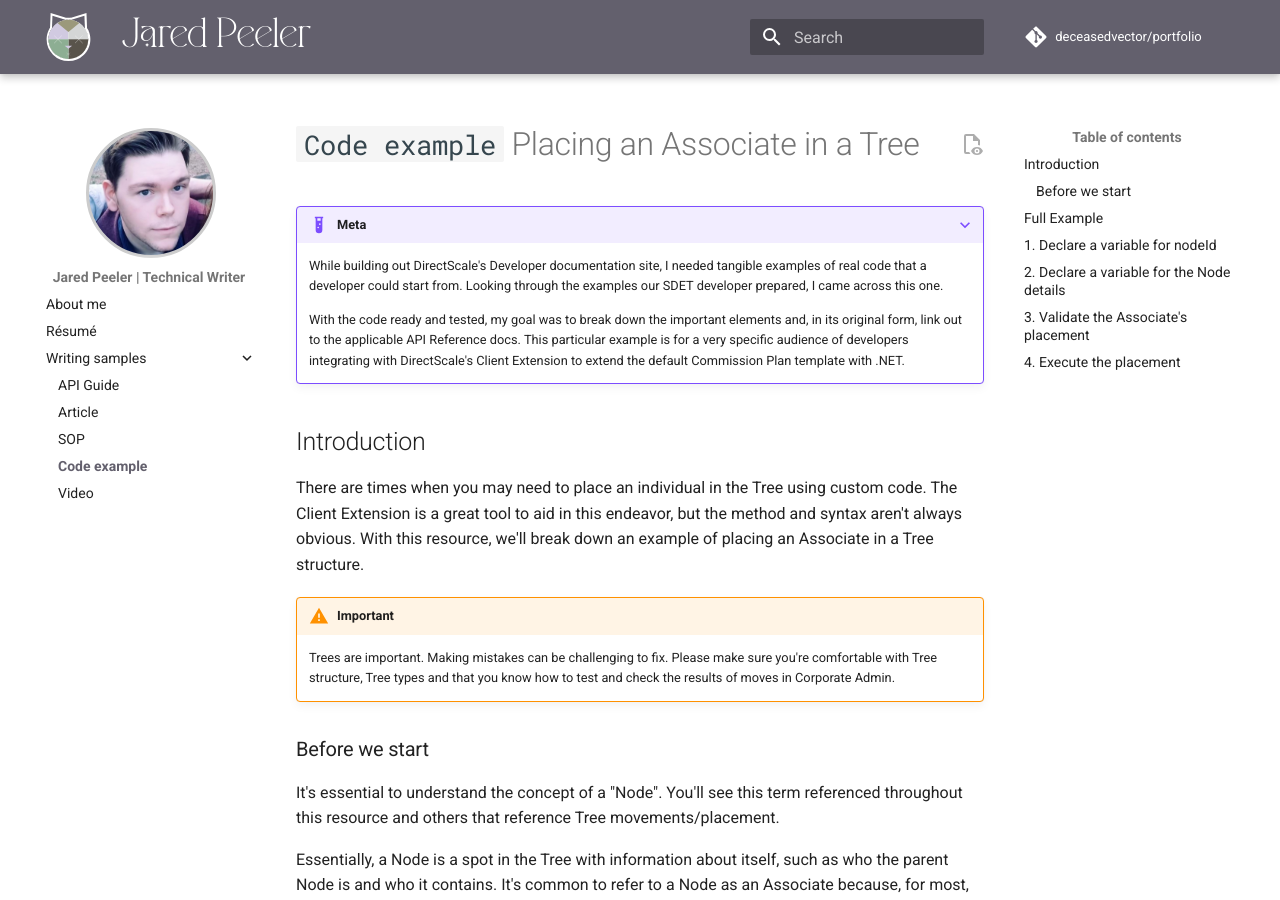
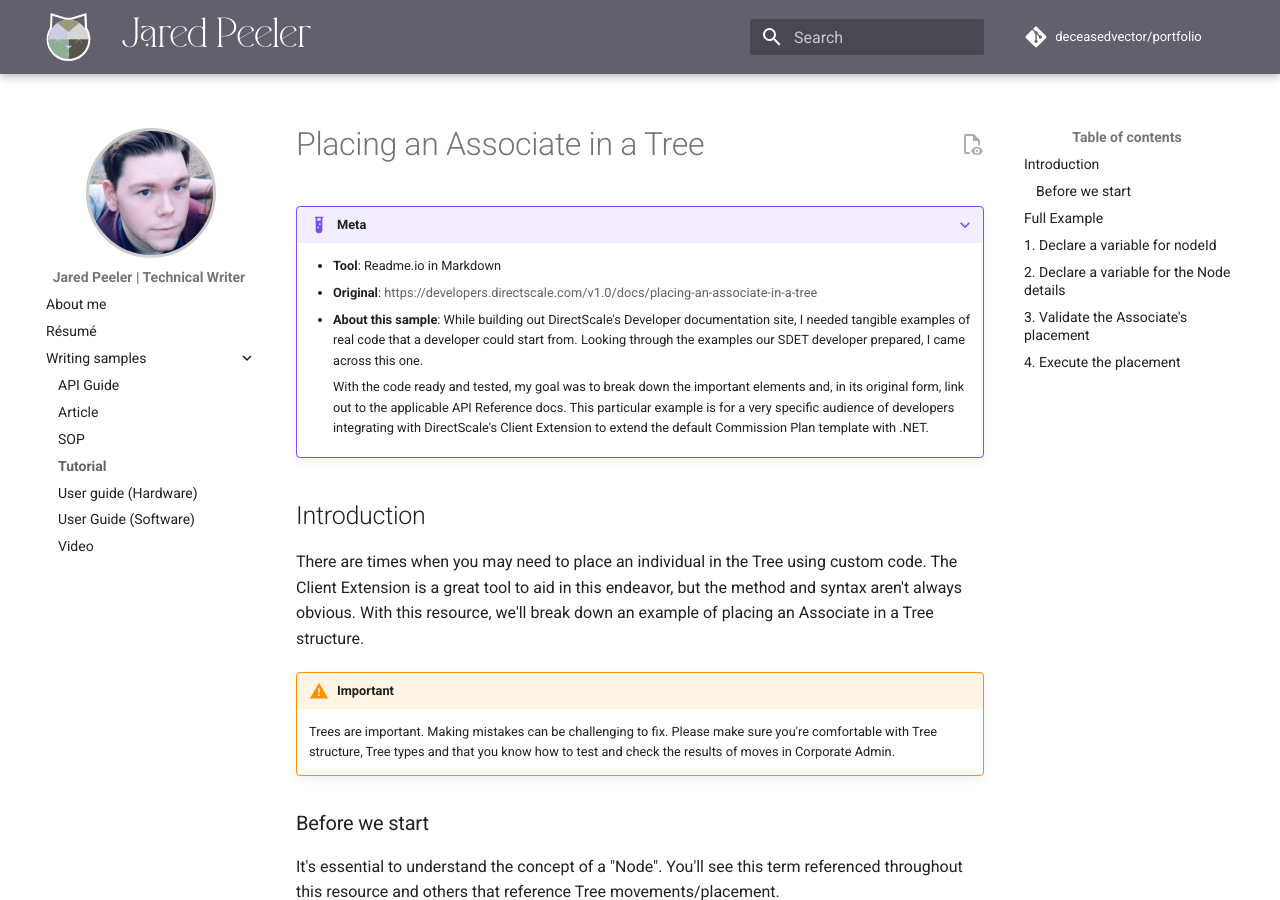
Before and after one commit to deceasedvector/portfolio, an MkDocs documentation site: the page built from docs/writing-samples/tutorial.md, in a window 1280 px wide and 900 px high. Built offline with MkDocs 1.6.1 and Material for MkDocs 9.7.7, drawn with Linux system fonts in a browser that asks for light colours; comment, search, counter and statistics services are not loaded; some of the changed text lies outside the part shown.

Commit message:
additional writing samples

```diff
--- a/docs/writing-samples/tutorial.md
+++ b/docs/writing-samples/tutorial.md
@@ -1,14 +1,16 @@
 ---
-title: Code example
+title: Tutorial
 ---
 
-# `Code example` Placing an Associate in a Tree
+# Placing an Associate in a Tree
 
 ???+ example "Meta"
 
-    While building out DirectScale's Developer documentation site, I needed tangible examples of real code that a developer could start from. Looking through the examples our SDET developer prepared, I came across this one.
+    * **Tool**: Readme.io in Markdown
+    * **Original**: [https://developers.directscale.com/v1.0/docs/placing-an-associate-in-a-tree](https://developers.directscale.com/v1.0/docs/placing-an-associate-in-a-tree)
+    * **About this sample**: While building out DirectScale's Developer documentation site, I needed tangible examples of real code that a developer could start from. Looking through the examples our SDET developer prepared, I came across this one.
 
-    With the code ready and tested, my goal was to break down the important elements and, in its original form, link out to the applicable API Reference docs. This particular example is for a very specific audience of developers integrating with DirectScale's Client Extension to extend the default Commission Plan template with .NET.
+        With the code ready and tested, my goal was to break down the important elements and, in its original form, link out to the applicable API Reference docs. This particular example is for a very specific audience of developers integrating with DirectScale's Client Extension to extend the default Commission Plan template with .NET.
 
 ## Introduction
 
```
Also changed, not shown: docs/writing-samples/api-guide.md (+7 -3 lines), docs/writing-samples/article.md (+6 -4 lines), docs/writing-samples/sop.md (+8 -8 lines), docs/writing-samples/user-guide-hardware.md (added, +17 -0 lines), docs/writing-samples/user-guide-software.md (added, +17 -0 lines), docs/writing-samples/video.md (+1 -1 lines), 2 other files.
